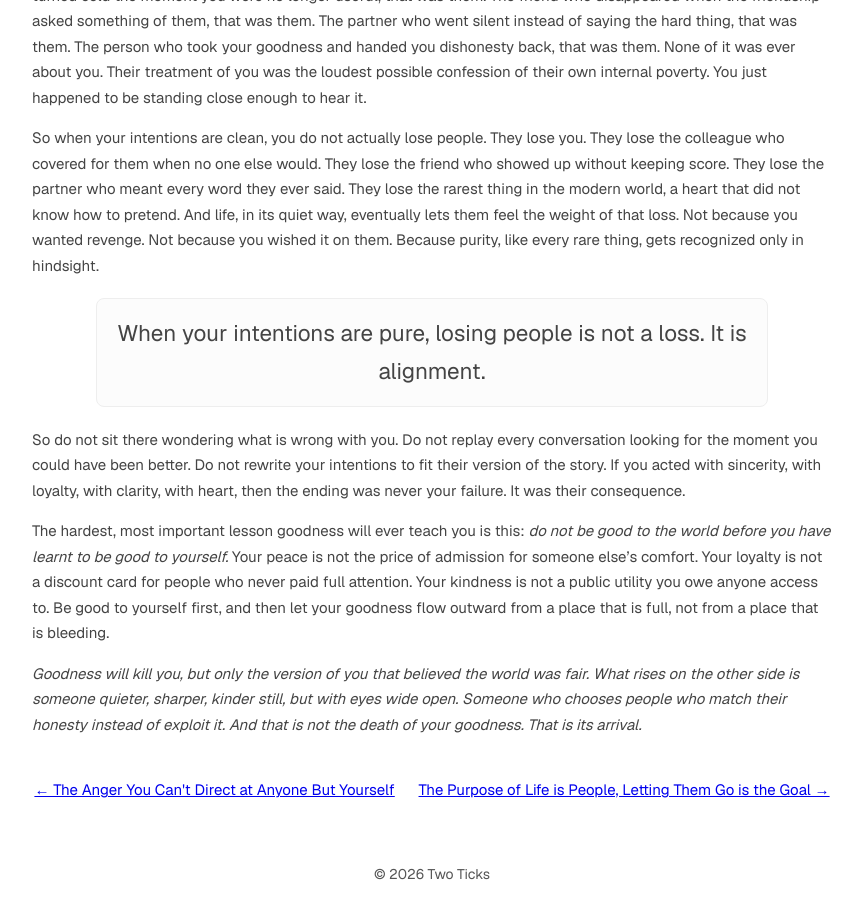
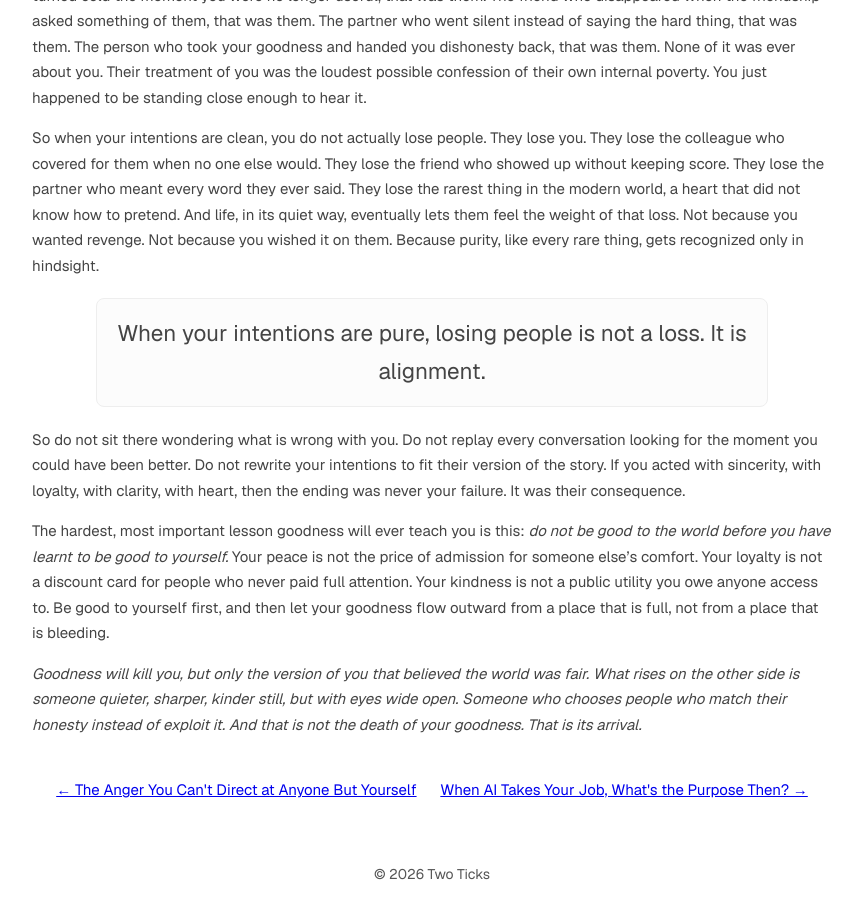
Before and after one commit to trmanish/trmanish.github.io, a Jekyll site: the page built from _posts/2026-04-27-goodness-will-kill-you.md, in a window 1280 px wide and 900 px high, scrolled down 3051 px. Shown: the whole window, without its empty margins (208-1070 px from the left). Built offline with Jekyll 4.4.1, drawn with Linux system fonts in a browser that asks for light colours.

Commit message:
Retitle to AI-hooked framing and rewrite chapter-ends line

```diff
--- a/_posts/2026-05-14-the-purpose-of-life-is-people-letting-them-go-is-the-goal.md
+++ b/_posts/2026-05-14-the-purpose-of-life-is-people-letting-them-go-is-the-goal.md
@@ -1,12 +1,12 @@
 ---
-title: "The Purpose of Life is People, Letting Them Go is the Goal"
+title: "When AI Takes Your Job, What's the Purpose Then?"
 date: 2026-05-14
 layout: post
 published: true
 ---
 
 <div align="center">
-  <h1><strong>The Purpose of Life is People, Letting Them Go is the Goal</strong></h1>
+  <h1><strong>When AI Takes Your Job, What's the Purpose Then?</strong></h1>
 </div>
 
 <br> <!-- Adds extra spacing -->
```
Also changed, not shown: other parts of _posts/2026-05-14-the-purpose-of-life-is-people-letting-them-go-is-the-goal.md (+1 -1 lines).
